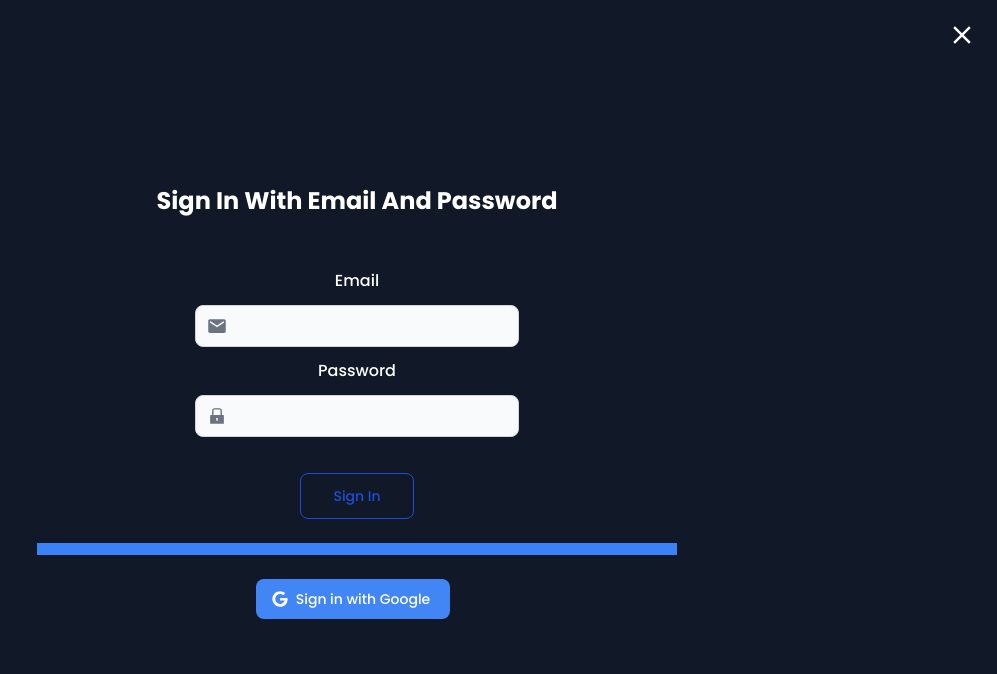
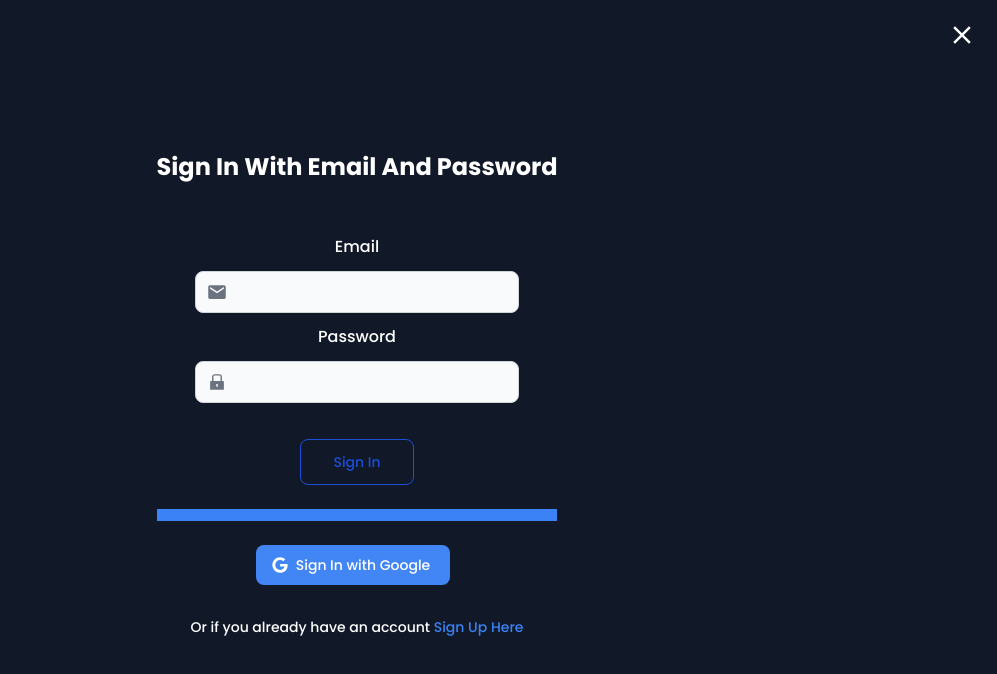
Before and after one commit to Hyp3ROO/ecommerce, a React (Vite) app: page /sign-in in a window 1280 px wide. Shown: the top 674 px of the page, without its empty margins (283-1280 px from the left). Built offline with nearby package versions, Linux system fonts and the light colour scheme; no server answers.

Commit message:
created page using LoginForm component

```diff
--- a/src/pages/SignInPage.tsx
+++ b/src/pages/SignInPage.tsx
@@ -1,110 +1,14 @@
-import { useState } from 'react'
-import { signInUser } from '../auth/auth'
-import { IoMdMail, IoMdClose } from 'react-icons/io'
-import { AiFillLock } from 'react-icons/ai'
-import { GoogleAuthProvider, signInWithRedirect } from 'firebase/auth'
-import { auth } from '../auth/firebase'
-import { Link, Navigate } from 'react-router-dom'
-import { useAuthState } from 'react-firebase-hooks/auth'
+import LoginForm from '../components/LoginForm'
 
 const SignInPage = () => {
-  const [user] = useAuthState(auth)
-  const [email, setEmail] = useState('')
-  const [password, setPassword] = useState('')
-  const [emailError, setEmailError] = useState('')
-  const [passwordError, setPasswordError] = useState('')
-  const emailRegExp = new RegExp(
-    '^[a-zA-Z0-9._%+-]+@[a-zA-Z0-9.-]+.[a-zA-Z]{2,}$'
-  )
-
-  if (user) {
-    return <Navigate to='/' />
+  const formProps = {
+    title: 'Sign In With Email And Password',
+    btnText: 'Sign In',
+    googleBtnText: 'Sign In with Google',
+    linkText: 'Sign Up Here',
+    link: '/sign-up',
   }
 
-  const handleSubmit = (e: React.FormEvent) => {
-    e.preventDefault()
-    if (!emailRegExp.test(email)) {
-      setEmailError('A valid email is required')
-    } else {
-      setEmailError('')
-    }
-    if (password.length < 6) {
-      setPasswordError('Password must be at least 6 characters')
-    } else {
-      setPasswordError('')
-    }
-    if (emailRegExp.test(email) && password.length >= 6)
-      signInUser(email, password)
-  }
-
-  const googleSignIn = () => {
-    const provider = new GoogleAuthProvider()
-    signInWithRedirect(auth, provider)
-  }
-
-  return (
-    <div className='z-15 fixed inset-0 flex flex-col items-center justify-center bg-gray-900 text-center text-white'>
-      <form
-        className='flex flex-col items-center justify-center gap-3'
-        onSubmit={e => handleSubmit(e)}>
-        <Link to='/'>
-          <button className='group absolute right-5 top-5'>
-            <IoMdClose className='text-3xl duration-200 group-hover:text-blue-500' />
-          </button>
-        </Link>
-        <h3 className='mb-3 text-2xl font-bold md:mb-10'>
-          Sign In With Email And Password
-        </h3>
-        <label>Email</label>
-        <div className='relative'>
-          <div className='pointer-events-none absolute inset-y-0 left-0 flex items-center pl-3'>
-            <IoMdMail className='h-5 w-5 text-gray-500 dark:text-gray-400' />
-          </div>
-          <input
-            className='block w-full rounded-lg border border-gray-300 bg-gray-50 p-2.5 pl-10 text-sm text-gray-900 focus:border-blue-500 focus:ring-blue-500  dark:border-gray-600 dark:bg-gray-700 dark:text-white dark:placeholder-gray-400 dark:focus:border-blue-500 dark:focus:ring-blue-500'
-            type='text'
-            value={email}
-            onChange={e => setEmail(e.currentTarget.value)}
-          />
-        </div>
-        {emailError.length > 0 ? emailError : ''}
-        <label>Password</label>
-        <div className='relative'>
-          <div className='pointer-events-none absolute inset-y-0 left-0 flex items-center pl-3'>
-            <AiFillLock className='h-5 w-5 text-gray-500 dark:text-gray-400' />
-          </div>
-          <input
-            className='block w-full rounded-lg border border-gray-300 bg-gray-50 p-2.5 pl-10 text-sm text-gray-900 focus:border-blue-500 focus:ring-blue-500  dark:border-gray-600 dark:bg-gray-700 dark:text-white dark:placeholder-gray-400 dark:focus:border-blue-500 dark:focus:ring-blue-500'
-            type='password'
-            value={password}
-            onChange={e => setPassword(e.currentTarget.value)}
-          />
-        </div>
-        {passwordError.length > 0 ? passwordError : ''}
-        <button className='mt-6 rounded-lg border border-blue-700 px-8 py-3 text-center text-sm text-blue-700 duration-200 hover:bg-blue-800 hover:text-white focus:outline-none focus:ring-4 focus:ring-blue-300 dark:border-blue-500 dark:text-blue-500 dark:hover:bg-blue-600 dark:hover:text-white dark:focus:ring-blue-800'>
-          Sign In
-        </button>
-      </form>
-      <div className='my-6 w-[50%] bg-blue-500 p-1.5' />
-      <button
-        className='dark:focus:ring-[#4285F4]/55 mr-2 mb-2 inline-flex items-center rounded-lg bg-[#4285F4] px-5 py-2.5 text-center text-sm font-medium text-white hover:bg-[#4285F4]/90 focus:outline-none focus:ring-4 focus:ring-[#4285F4]/50'
-        onClick={googleSignIn}>
-        <svg
-          className='mr-2 -ml-1 h-4 w-4'
-          aria-hidden='true'
-          focusable='false'
-          data-prefix='fab'
-          data-icon='google'
-          role='img'
-          xmlns='http://www.w3.org/2000/svg'
-          viewBox='0 0 488 512'>
-          <path
-            fill='currentColor'
-            d='M488 261.8C488 403.3 391.1 504 248 504 110.8 504 0 393.2 0 256S110.8 8 248 8c66.8 0 123 24.5 166.3 64.9l-67.5 64.9C258.5 52.6 94.3 116.6 94.3 256c0 86.5 69.1 156.6 153.7 156.6 98.2 0 135-70.4 140.8-106.9H248v-85.3h236.1c2.3 12.7 3.9 24.9 3.9 41.4z'></path>
-        </svg>
-        Sign in with Google
-      </button>
-    </div>
-  )
+  return <LoginForm formProps={formProps} />
 }
 export default SignInPage
--- /dev/null
+++ b/src/pages/SignUpPage.tsx
@@ -0,0 +1,14 @@
+import LoginForm from '../components/LoginForm'
+
+const SignUpPage = () => {
+  const formProps = {
+    title: 'Sign Up With Email And Password',
+    btnText: 'Sign Up',
+    googleBtnText: 'Sign Up with Google',
+    linkText: 'Sign In Here',
+    link: '/sign-in',
+  }
+
+  return <LoginForm formProps={formProps} />
+}
+export default SignUpPage
```
